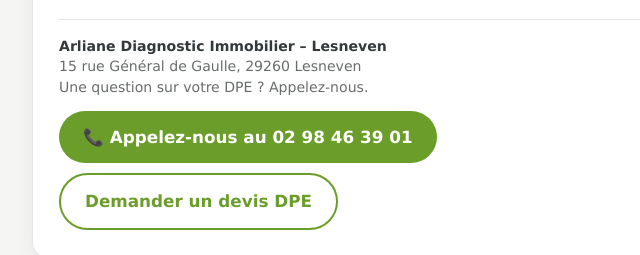
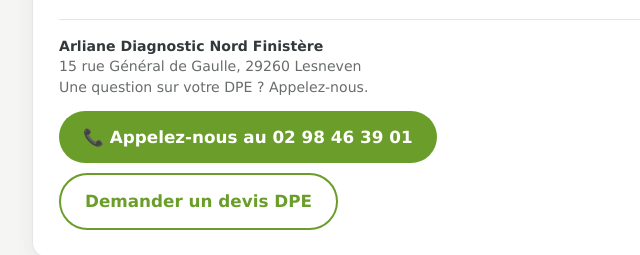
Before and after one commit to formadiag29/arliane-lesneven, a plain HTML site: page index.html in a window 1280 px wide. Shown: the part 376-631 px from the top of the page, 260-900 px from the left. Drawn offline with Linux system fonts and the light colour scheme.

Commit message:
Nom commercial harmonisé : Arliane Diagnostic Nord Finistère
Co-Authored-By: Claude Fable 5.2 <noreply@anthropic.com>
Claude-Session: https://claude.ai/code/session_012ojCLF14YqnY1bmUBToH6z

```diff
--- a/index.html
+++ b/index.html
@@ -3,11 +3,11 @@
 <head>
 <meta charset="utf-8">
 <meta name="viewport" content="width=device-width, initial-scale=1">
-<title>Votre étiquette DPE au 1er janvier 2027 – Arliane Diagnostic Immobilier Lesneven</title>
+<title>Votre étiquette DPE au 1er janvier 2027 – Arliane Diagnostic Nord Finistère</title>
 <meta name="description" content="Saisissez le numéro ADEME de votre DPE et découvrez sa nouvelle étiquette énergie au 1er janvier 2027 (coefficient électricité 1,7).">
 <meta property="og:type" content="website">
 <meta property="og:locale" content="fr_FR">
-<meta property="og:site_name" content="Arliane Diagnostic Immobilier – Lesneven">
+<meta property="og:site_name" content="Arliane Diagnostic Nord Finistère">
 <meta property="og:title" content="Votre DPE change de lettre au 1er janvier 2027 ?">
 <meta property="og:description" content="Entrez votre numéro ADEME : l'outil calcule gratuitement votre nouvelle étiquette énergie (coefficient électricité 1,9 → 1,7).">
 <meta property="og:image" content="https://diagnostic-immobilier-arliane.fr/wp-content/themes/ARLIANE/images/logo-arliane.png">
@@ -87,7 +87,7 @@ onerror="this.outerHTML='<span class=&quot;marque&quot;>Arliane Diagnostic Immob
 </form>
 <div id="dpe2027-out" aria-live="polite"></div>
 <div class="pied">
-<div><strong>Arliane Diagnostic Immobilier – Lesneven</strong><br>
+<div><strong>Arliane Diagnostic Nord Finistère</strong><br>
 15 rue Général de Gaulle, 29260 Lesneven<br>
 Une question sur votre DPE ? Appelez-nous.</div>
 <div class="actions"><a class="cta" href="tel:+33298463901">📞 Appelez-nous au 02 98 46 39 01</a><a class="cta devis" href="https://diagnostic-immobilier-arliane.fr/diagnostiqueur/agence-de-brest/#caldera_form_1">Demander un devis DPE</a></div>
```
